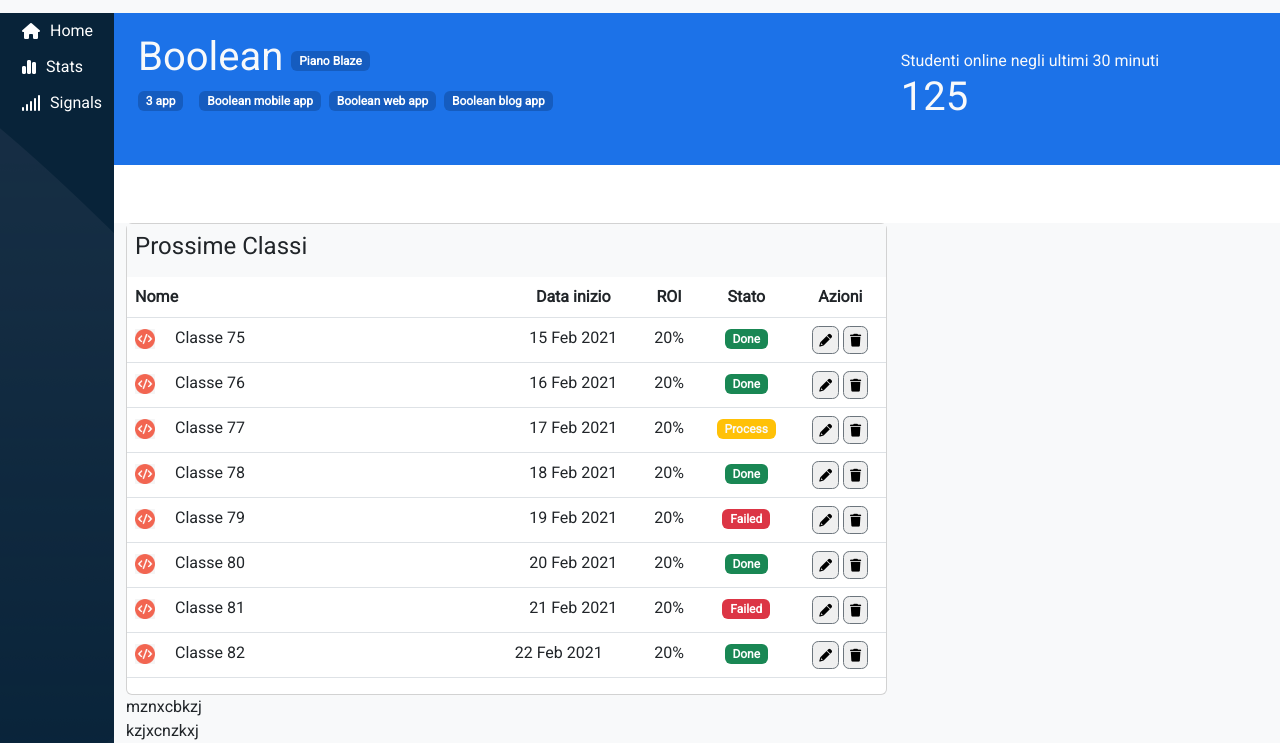
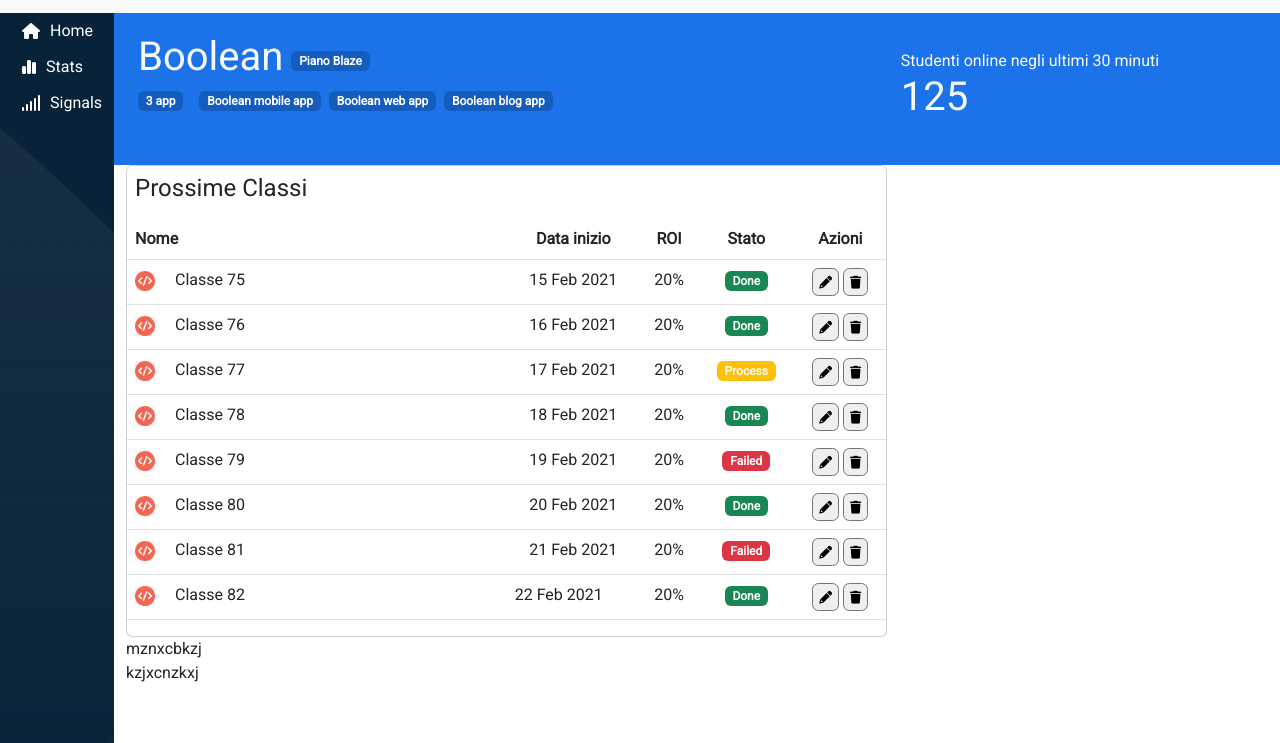
Before and after one commit to SimoVisc/html-css-bootstrap-dashboard, a plain HTML site: page index.html in a window 1280 px wide. Shown: the part 57-800 px from the top of the page. Drawn offline with nearby package versions, Linux system fonts and the light colour scheme.

```diff
--- a/css/main.css
+++ b/css/main.css
@@ -2,9 +2,6 @@
 main{
     flex-grow: 1;
     overflow-y: auto;
-}
-.ms-main-menu{
-    height: 20%;
 }
 .ms-main-menu .row{
     background-color: #1c72e8;
@@ -14,11 +11,7 @@ main{
     background-color: #155cbf;
     height: 20%;
 }
-.main-dashboard{
-    margin-top: 4rem;
-    background-color: #f8f9fa;
-}
-.container-title-table{
+.dashboard{
     background-color: #f8f9fa;
 }
 tr img{
@@ -29,7 +22,6 @@ tr img{
 td button{
     border: 0.3px #6c757d solid;
     border-radius: 0.4rem;
-
 }
 td i{
     font-size:  80%;
```
